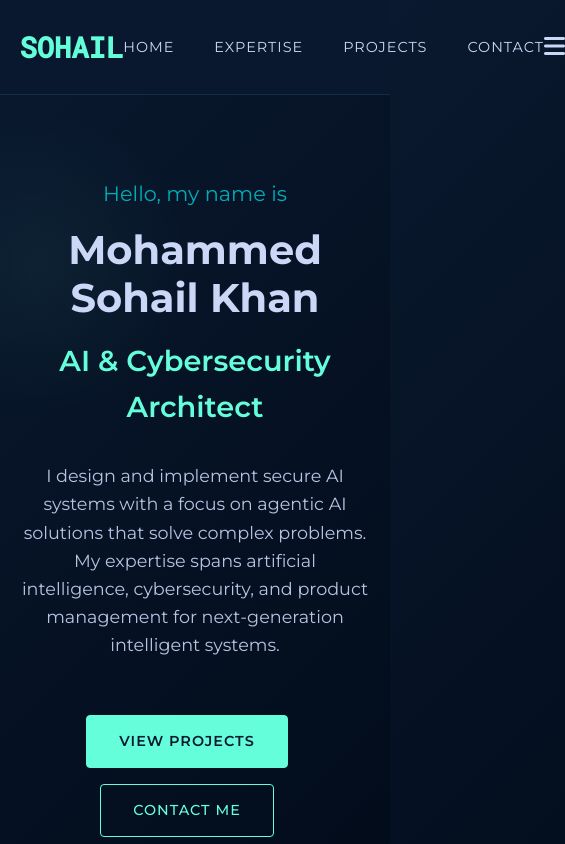
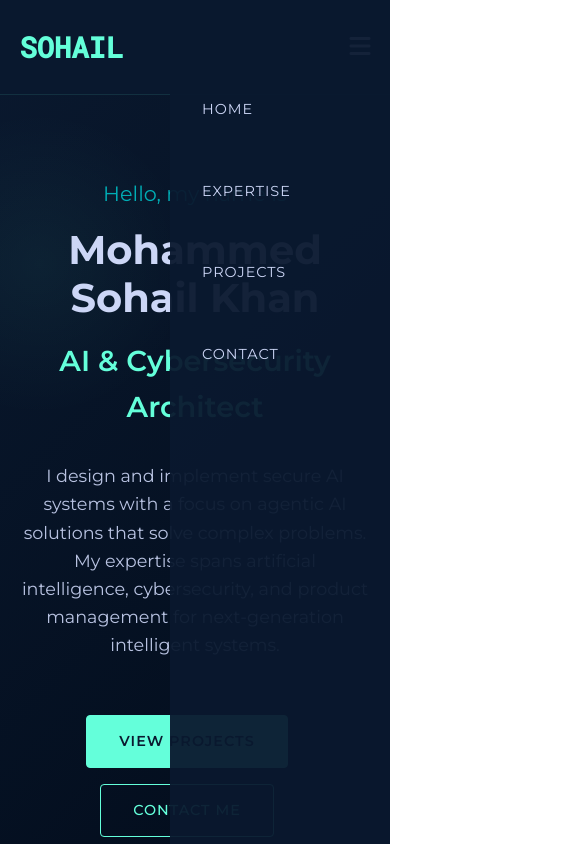
Before and after one commit to mdsohailkhan/SohailPortfolio, a plain HTML site: page index.html in a window 390 px wide. Both pictures are taken after a click on the element 360 px from the left and 47 px from the top of the page. Shown: the top 844 px of the page, 565 px wide, since content can reach past the window. Drawn offline with Linux system fonts and the light colour scheme.

Commit message:
fix mobile menu toggle to vertical

```diff
--- a/script.js
+++ b/script.js
@@ -24,12 +24,13 @@ document.querySelectorAll('a[href^="#"]').forEach(anchor => {
         });
     });
 });
-
+/*
 // Mobile menu toggle
 const mobileMenu = document.querySelector('.mobile-menu');
 const navMenu = document.querySelector('nav ul');
 
 mobileMenu.addEventListener('click', () => {
+    navMenu.classList.toggle('show')
     navMenu.style.display = navMenu.style.display === 'flex' ? 'none' : 'flex';
 });
 
@@ -38,3 +39,27 @@ window.addEventListener('scroll', () => {
     const header = document.querySelector('header');
     header.classList.toggle('scrolled', window.scrollY > 50);
 });
+
+
+
+*/
+
+
+
+
+
+// Mobile menu toggle
+const mobileMenu = document.querySelector('.mobile-menu');
+const navMenu = document.querySelector('nav ul');
+
+mobileMenu.addEventListener('click', (e) => {
+    e.stopPropagation(); // prevent click from bubbling up
+    navMenu.classList.toggle('show');
+});
+
+// Close menu when clicking outside
+document.addEventListener('click', (e) => {
+    if (!navMenu.contains(e.target) && !mobileMenu.contains(e.target)) {
+        navMenu.classList.remove('show');
+    }
+});
--- a/styles.css
+++ b/styles.css
@@ -530,3 +530,49 @@ footer {
     opacity: 1;
     transform: translateY(0);
 }
+
+
+
+
+
+
+
+
+@media (max-width: 768px) {
+    /* Existing mobile styles... */
+
+    /* Make nav menu vertical and appear from the right */
+    nav ul {
+        flex-direction: column;
+        /* vertical layout */
+        position: fixed;
+        top: 0;
+        right: 0;
+        height: 100vh;
+        width: 220px;
+        /* adjust as needed */
+        background-color: rgba(10, 25, 47, 0.95);
+        padding-top: 80px;
+        /* space for header */
+        gap: 1.5rem;
+        display: none;
+        /* hidden by default, JS will toggle */
+        z-index: 999;
+        flex-wrap: nowrap;
+        transition: transform 0.3s ease;
+        transform: translateX(100%);
+        /* hidden off-screen */
+    }
+
+    /* When toggled with JS */
+    nav ul.show {
+        display: flex;
+        transform: translateX(0);
+        /* slide in from right */
+    }
+
+    nav li {
+        text-align: left;
+        padding: 1rem 2rem;
+    }
+}
```
